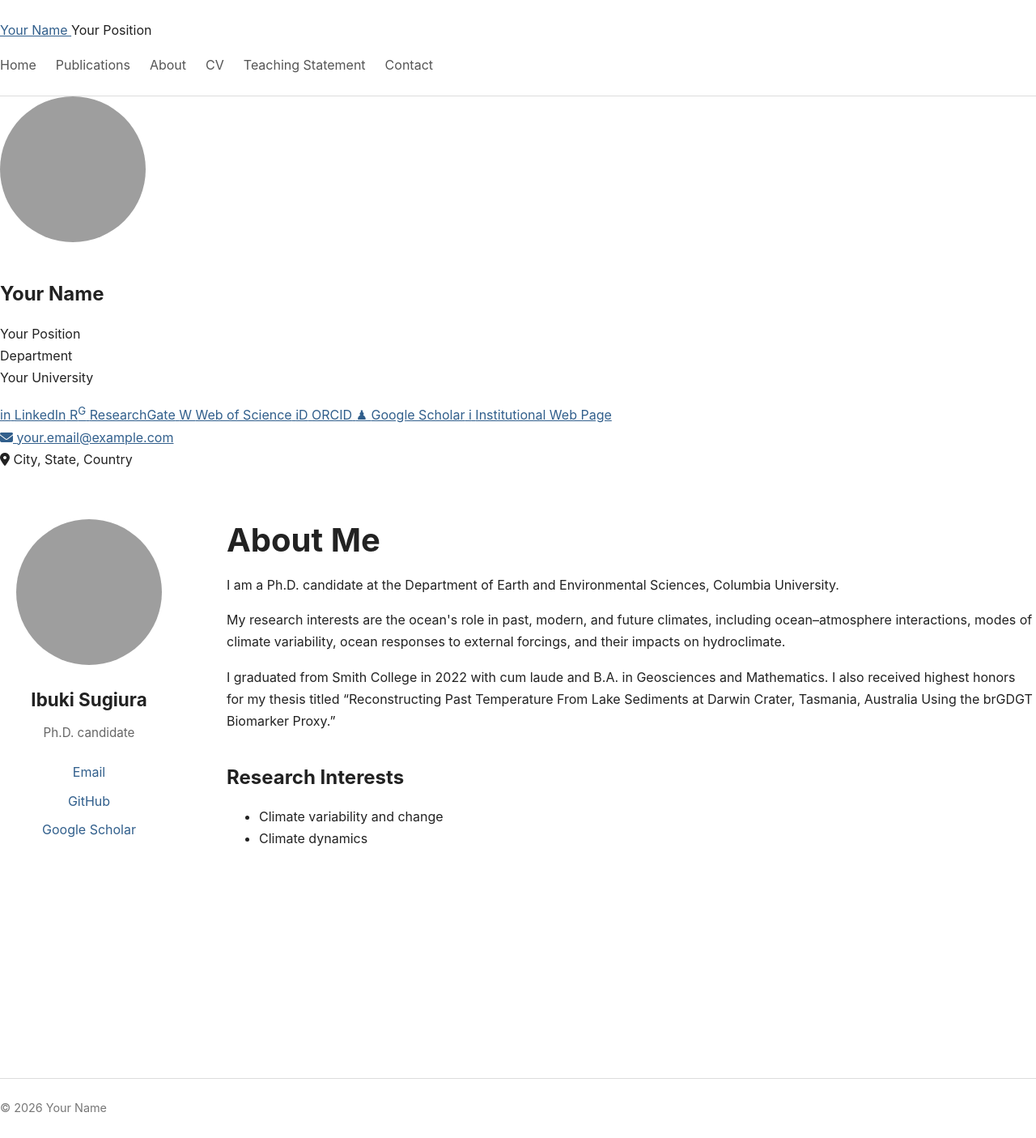
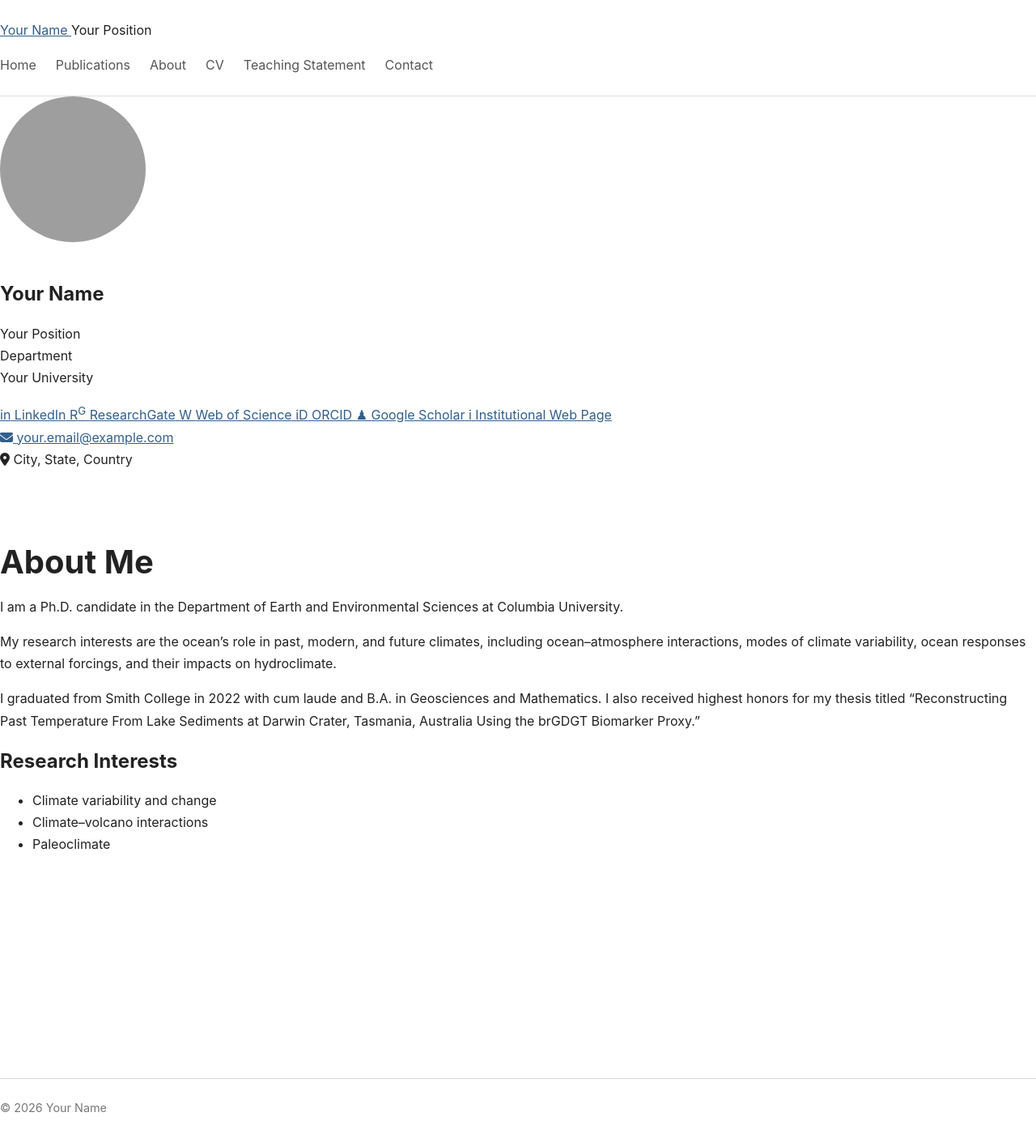
Before and after one commit to isugiura/isugiura.github.io, a Jekyll site: the page built from index.md, in a window 1280 px wide. Shown: the whole page at 81% size. Built offline with Jekyll 4.4.1, drawn with Linux system fonts in a browser that asks for light colours; grey boxes are pictures that could not be loaded.

```diff
--- a/index.md
+++ b/index.md
@@ -3,70 +3,16 @@ layout: default
 title: Home
 ---
 
-<div class="home-layout">
+# About Me
 
-  <aside class="profile-sidebar">
+I am a Ph.D. candidate in the Department of Earth and Environmental Sciences at Columbia University.
 
-    <img
-      src="{{ '/assets/images/profile.JPG' | relative_url }}"
-      alt="Your Name"
-      class="profile-photo"
-    >
+My research interests are the ocean's role in past, modern, and future climates, including ocean–atmosphere interactions, modes of climate variability, ocean responses to external forcings, and their impacts on hydroclimate.
 
-    <h2>Ibuki Sugiura</h2>
+I graduated from Smith College in 2022 with cum laude and B.A. in Geosciences and Mathematics. I also received highest honors for my thesis titled “Reconstructing Past Temperature From Lake Sediments at Darwin Crater, Tasmania, Australia Using the brGDGT Biomarker Proxy.”
 
-    <p class="profile-position">
-      Ph.D. candidate<br>
-    </p>
+## Research Interests
 
-    <div class="profile-links">
-      <a href="mailto:ibuki.s@columbia.edu">
-        Email
-      </a>
-
-      <a href="https://github.com/isugiura">
-        GitHub
-      </a>
-
-      <a href="#">
-        Google Scholar
-      </a>
-    </div>
-
-  </aside>
-
-
-  <section class="about-content">
-
-    <h1>About Me</h1>
-
-    <p>
-      I am a Ph.D. candidate at the Department of Earth and
-      Environmental Sciences, Columbia University.
-    </p>
-
-    <p>
-      My research interests are the ocean's role in past, modern,
-      and future climates, including ocean–atmosphere interactions,
-      modes of climate variability, ocean responses to external
-      forcings, and their impacts on hydroclimate.
-    </p>
-
-    <p>
-      I graduated from Smith College in 2022 with cum laude and B.A.
-      in Geosciences and Mathematics. I also received highest honors
-      for my thesis titled “Reconstructing Past Temperature From Lake
-      Sediments at Darwin Crater, Tasmania, Australia Using the brGDGT
-      Biomarker Proxy.”
-    </p>
-
-    <h2>Research Interests</h2>
-
-    <ul>
-      <li>Climate variability and change</li>
-      <li>Climate dynamics</li>
-    </ul>
-
-  </section>
-
-</div>
+- Climate variability and change
+- Climate–volcano interactions
+- Paleoclimate
```
